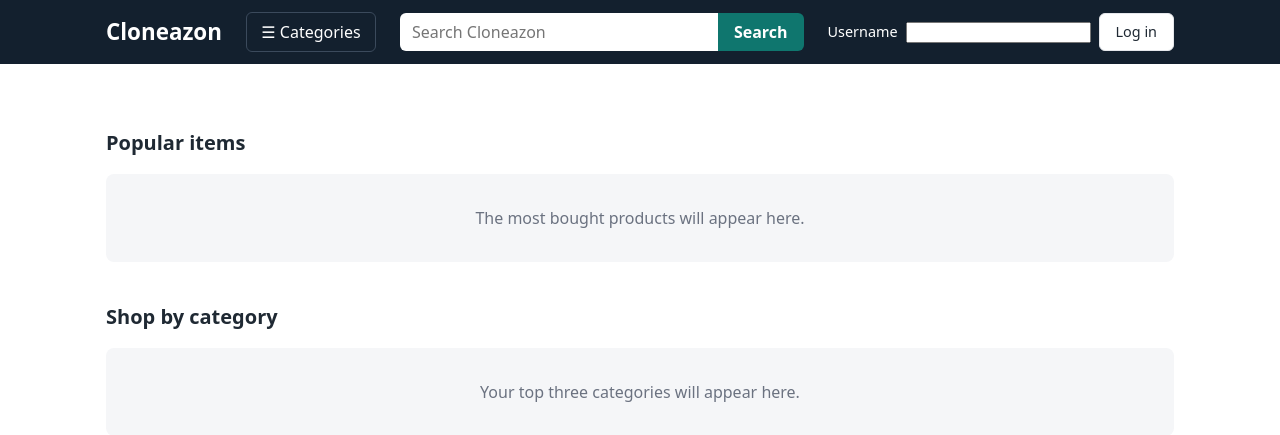
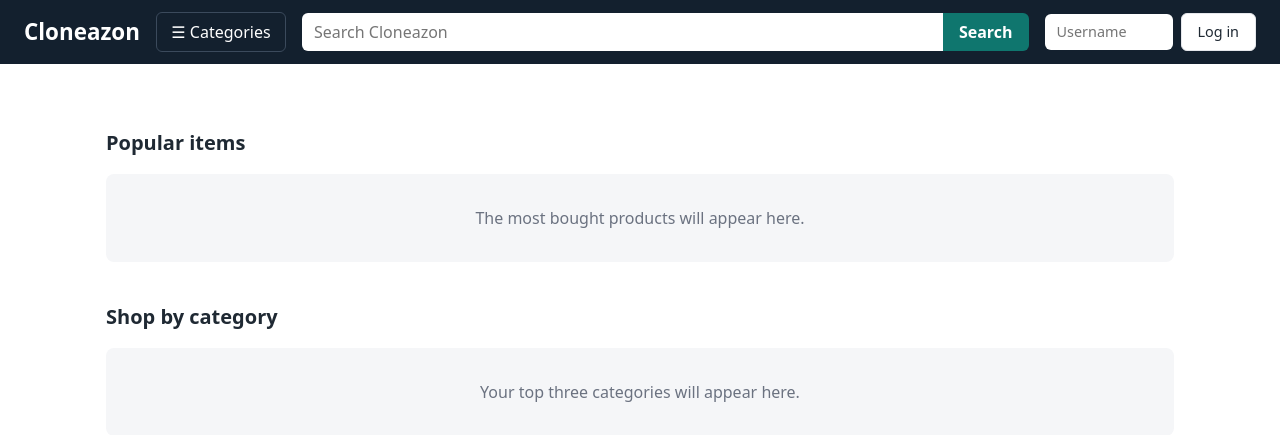
Before and after one commit to truelumpen/buysen, a FastAPI app: page / in a window 1280 px wide. Shown: the top 435 px of the page. Run offline with FastAPI, Linux system fonts and the light colour scheme; data that the repository does not hold is empty.

Commit message:
Full-width header with stretching search bar

```diff
--- a/app/static/style.css
+++ b/app/static/style.css
@@ -429,3 +444,87 @@ button {
 .show-more[hidden] {
   display: none; /* display: block above would otherwise override the hidden attribute */
 }
+
+/* Header: brand, categories, search and account stay on one line */
+
+.header-top {
+  flex-wrap: nowrap;
+  gap: 1rem;
+  max-width: none; /* the header spans the whole window, like large stores do */
+  padding: 0.75rem 1.5rem;
+}
+
+.brand,
+.categories-menu,
+.purchases-link {
+  flex-shrink: 0;
+  white-space: nowrap;
+}
+
+.search {
+  flex: 1 1 auto; /* search takes all the space left between the logo and the account */
+  min-width: 12rem;
+  max-width: none;
+  margin-right: 0;
+}
+
+.user-switch {
+  min-width: 0;
+  white-space: nowrap;
+}
+
+.user-switch input {
+  width: 8rem;
+  min-width: 0;
+  padding: 0.45rem 0.75rem;
+  border: none;
+  border-radius: 6px;
+  font: inherit;
+}
+
+/* Long usernames are cut short with "..." instead of breaking the header */
+.username {
+  max-width: 8rem;
+  overflow: hidden;
+  text-overflow: ellipsis;
+}
+
+/* Narrower screens: search moves to its own full-width row under the rest */
+@media (max-width: 900px) {
+  .header-top {
+    flex-wrap: wrap;
+    gap: 0.75rem;
+  }
+
+  .search {
+    order: 1; /* placed after everything else */
+    flex-basis: 100%;
+    max-width: none;
+    margin-right: 0;
+  }
+
+  .user-switch {
+    margin-left: auto; /* account controls stay on the right */
+  }
+}
+
+/* Phones: smaller arrows */
+@media (max-width: 700px) {
+  .purchases-link {
+    font-size: 0.9rem;
+  }
+
+  .page-button {
+    width: 2.5rem;
+    height: 2.5rem;
+    font-size: 1.6rem;
+  }
+
+  .page-button.prev {
+    left: -0.5rem;
+  }
+
+  .page-button.next {
+    right: -0.5rem;
+  }
+}
--- a/app/templates/base.html
+++ b/app/templates/base.html
@@ -51,14 +51,13 @@
       {% if user %}
       <a class="purchases-link" href="/bought">Your purchases</a>
       <form class="user-switch" method="post" action="/logout">
-        <span>{{ user['name_'] }}</span>
+        <span class="username" title="{{ user['name_'] }}">{{ user['name_'] }}</span>
         <button type="submit">Log out</button>
       </form>
       {% else %}
       <form class="user-switch" method="post" action="/login">
         <input type="hidden" name="next" value="{{ request.url.path }}">
-        <label for="username">Username</label>
-        <input id="username" name="username" required maxlength="40" autocomplete="username">
+        <input id="username" name="username" placeholder="Username" aria-label="Username" required maxlength="40" autocomplete="username">
         <button type="submit">Log in</button>
       </form>
       {% endif %}
--- a/app/templates/home.html
+++ b/app/templates/home.html
@@ -1,11 +1,15 @@
 {% extends "base.html" %}
 {% from "base.html" import product_card, arrows with context %}
 
-{% macro grid(products) %}
-<div class="grid">
-  {% for p in products %}
-  {{ product_card(p) }}
-  {% endfor %}
+{# A row of cards with the ‹ › arrows on its left and right edges. #}
+{% macro grid(products, has_next) %}
+<div class="row-frame">
+  {{ arrows(has_next) }}
+  <div class="grid">
+    {% for p in products %}
+    {{ product_card(p) }}
+    {% endfor %}
+  </div>
 </div>
 {% endmacro %}
 
@@ -14,8 +18,8 @@
 <section class="home-section">
   {% if for_you %}
   <div class="paged" data-kind="for_you" data-category="" data-page="1">
-    <div class="section-header"><h2>Items for You</h2>{{ arrows(for_you_more) }}</div>
-    {{ grid(for_you) }}
+    <h2>Items for You</h2>
+    {{ grid(for_you, for_you_more) }}
   </div>
   {% else %}
   <h2>Items for You</h2>
@@ -27,8 +31,8 @@
 <section class="home-section">
   {% if popular %}
   <div class="paged" data-kind="popular" data-category="" data-page="1">
-    <div class="section-header"><h2>Popular items</h2>{{ arrows(popular_more) }}</div>
-    {{ grid(popular) }}
+    <h2>Popular items</h2>
+    {{ grid(popular, popular_more) }}
   </div>
   {% else %}
   <h2>Popular items</h2>
@@ -40,11 +44,8 @@
   <h2>Shop by category</h2>
   {% for category, products, has_next in shelves %}
   <div class="shelf paged" data-kind="category" data-category="{{ category }}" data-page="1">
-    <div class="section-header">
-      <h3><a href="/category/{{ category|urlencode }}">{{ category }}</a></h3>
-      {{ arrows(has_next) }}
-    </div>
-    {{ grid(products) }}
+    <h3><a href="/category/{{ category|urlencode }}">{{ category }}</a></h3>
+    {{ grid(products, has_next) }}
   </div>
   {% else %}
   <p class="empty">Your top three categories will appear here.</p>
```
Also changed, not shown: other parts of app/static/style.css (+24 -9 lines), app/templates/product.html (+8 -5 lines).
